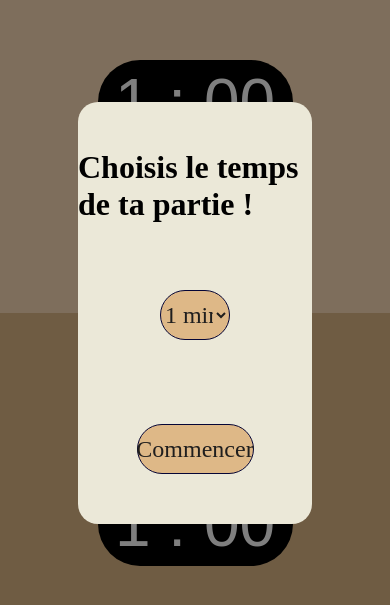
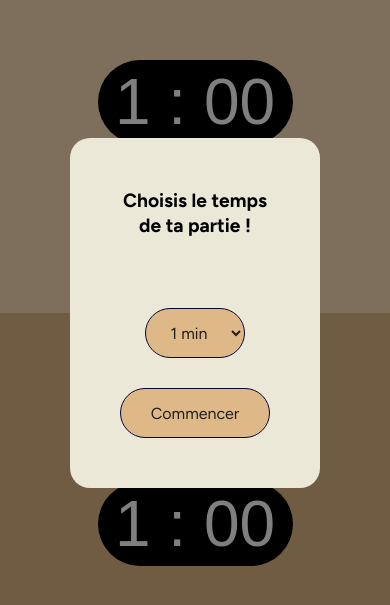
Before and after one commit to Alek6-dev/chess-clock, a plain HTML site: page index.html in a window 390 px wide. Shown: the part 109-714 px from the top of the page. Drawn offline with Linux system fonts and the light colour scheme.

Commit message:
Ajout du responsive v1

```diff
--- a/index.html
+++ b/index.html
@@ -4,6 +4,9 @@
   <meta charset="UTF-8">
   <meta name="viewport" content="width=device-width, initial-scale=1.0">
   <title>Chess Clock</title>
+  <link rel="preconnect" href="https://fonts.googleapis.com">
+  <link rel="preconnect" href="https://fonts.gstatic.com" crossorigin>
+  <link href="https://fonts.googleapis.com/css2?family=Figtree:ital,wght@0,300..900;1,300..900&display=swap" rel="stylesheet">
   <link rel="stylesheet" href="style.css">
 </head>
 <body>
--- a/style.css
+++ b/style.css
@@ -18,8 +18,8 @@ body {
 .modal {
     background: rgb(235, 232, 216);
     border-radius: 20px;
-    width: 60%;
-    height: 50%;
+    width: 600px;
+    height: 400px;
     top: 50%;
     left: 50%;
     transform: translate(-50%, -50%);
@@ -35,7 +35,10 @@ body {
 }
 h1 {
     font-family: figtree;
-    margin-top: 20%;
+    font-size: 2rem;
+    margin-top: 50px;
+    padding: 0 50px;
+    text-align: center;
 }
 .select-list {
     width: 30%;
@@ -108,3 +111,33 @@ h1 {
     align-items: center;
     font-size: 4rem;
 }
+
+@media (max-width: 850px) {
+  .modal {
+    width: 450px;       /* occupe presque toute la largeur de l’écran */
+    height: 450px;     /* s’adapte au contenu */
+    max-height: 80%;  /* évite de déborder */
+  }
+  h1 {
+    font-size: 1.4rem;
+  }
+}
+@media (max-width: 480px) {
+    .modal {
+        width: 250px;       /* occupe presque toute la largeur de l’écran */
+        height: 350px;     /* s’adapte au contenu */
+        max-height: 80%;  /* évite de déborder */
+    }
+    h1 {
+        font-size: 1.2rem;
+        line-height: 25px;
+    }
+    .select-list {
+        width: 100px;
+        font-size: 1rem;
+    }
+    .start-btn {
+        width: 150px;
+        font-size: 1rem;
+    }
+}
```
